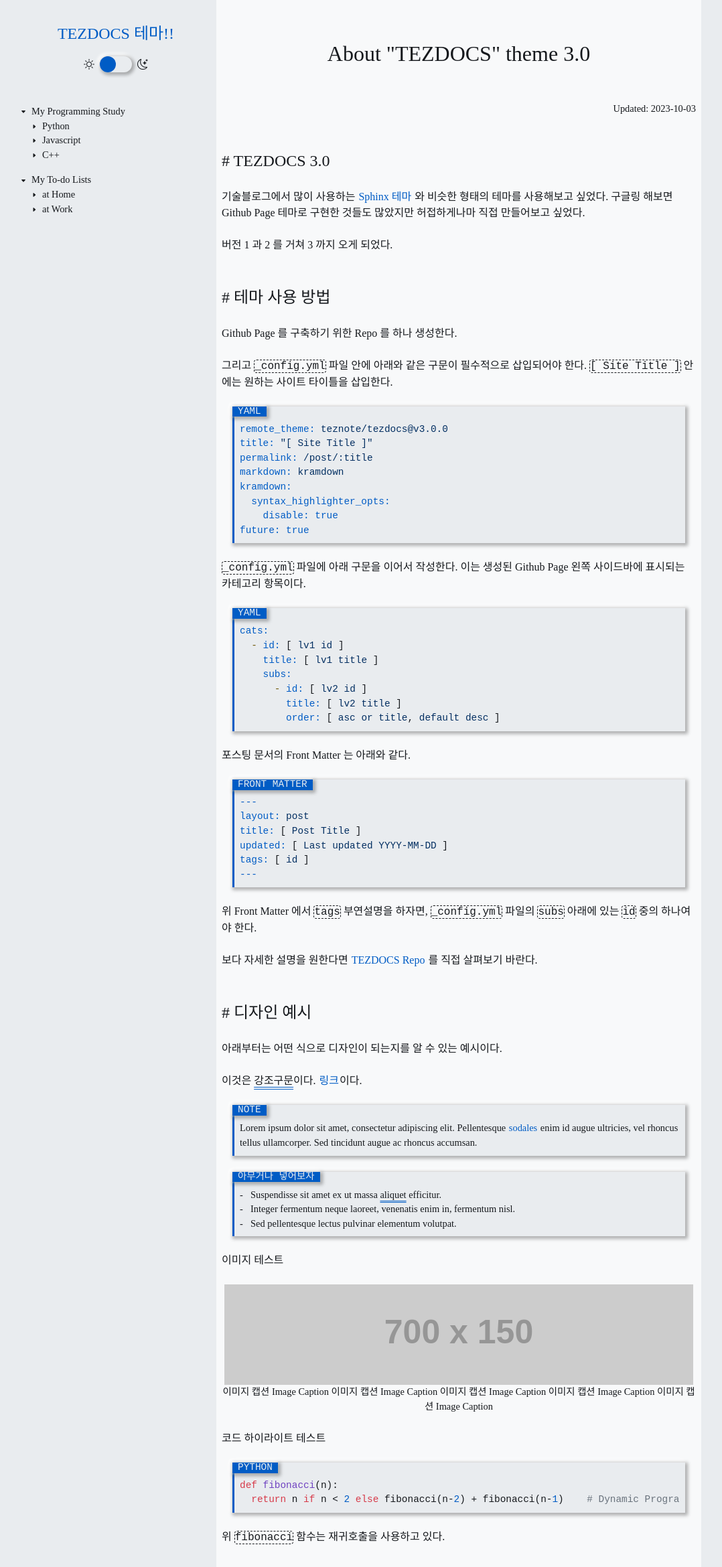
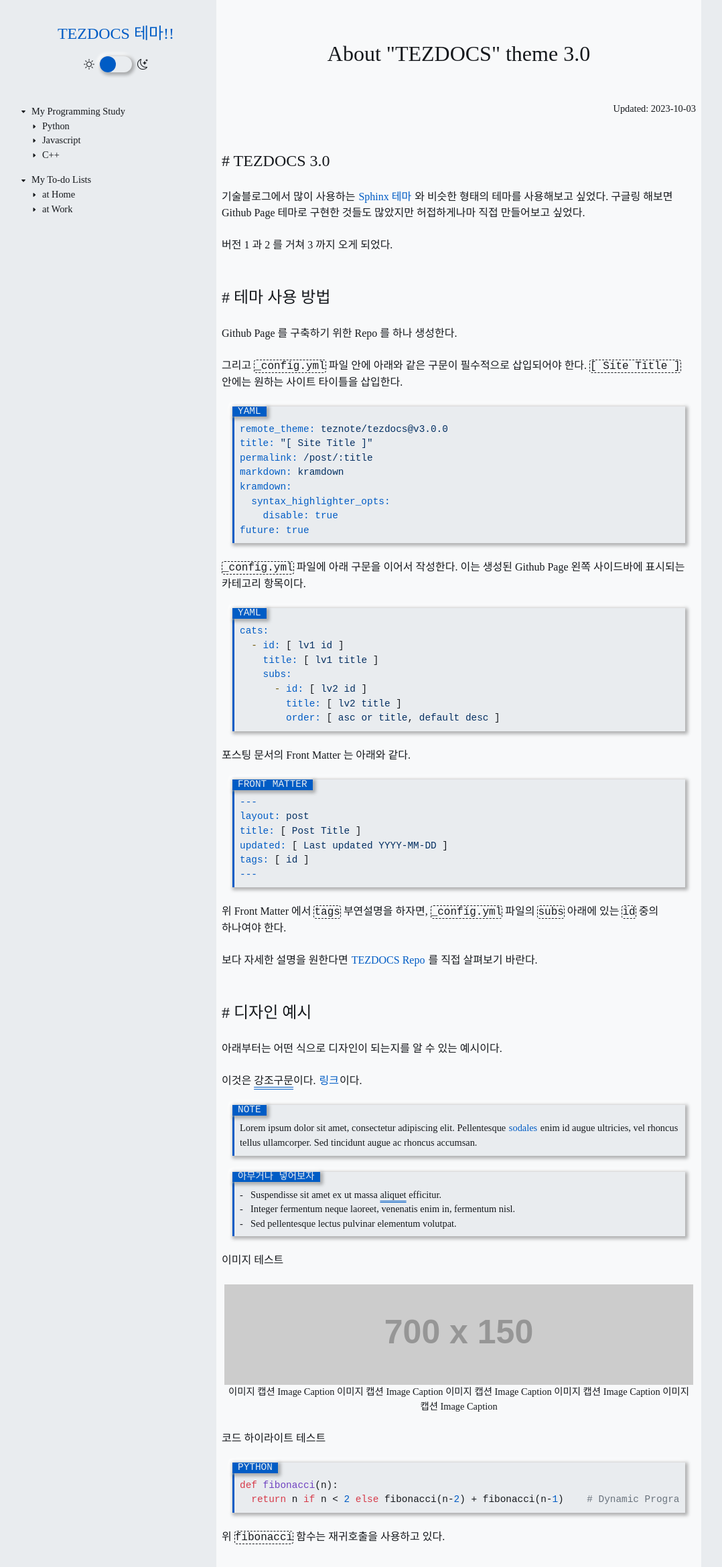
Before and after one commit to teznote/tezdocs, a Jekyll site: the page built from index.md, in a window 1280 px wide. Shown: the whole page at 67% size, without its empty margins (105-1183 px from the left). Built offline with Jekyll 4.4.1, drawn with Linux system fonts in a browser that asks for light colours; nearby versions of some CDN libraries; some web fonts are replaced; a style sheet for code colours, icons or effects is not loaded.

Commit message:
231005 13:40

```diff
--- a/assets/main.scss
+++ b/assets/main.scss
@@ -11,6 +11,9 @@
 * {
   -webkit-tap-highlight-color: transparent;
   box-sizing: border-box;
+  word-break: keep-all;
+}
+html, body, div, ul {
   -ms-overflow-style: none; scrollbar-width: none;
   &::-webkit-scrollbar {
     display: none;
@@ -23,7 +26,7 @@
   }
 }
 a {
-  text-decoration: none; word-break: break-all; color: var(--fg-b); border: 1px dashed transparent; border-radius: 0.25rem;
+  text-decoration: none; color: var(--fg-b); border: 1px dashed transparent; border-radius: 0.25rem;
   &:hover {
     border-color: var(--fg-b);
   }
```
